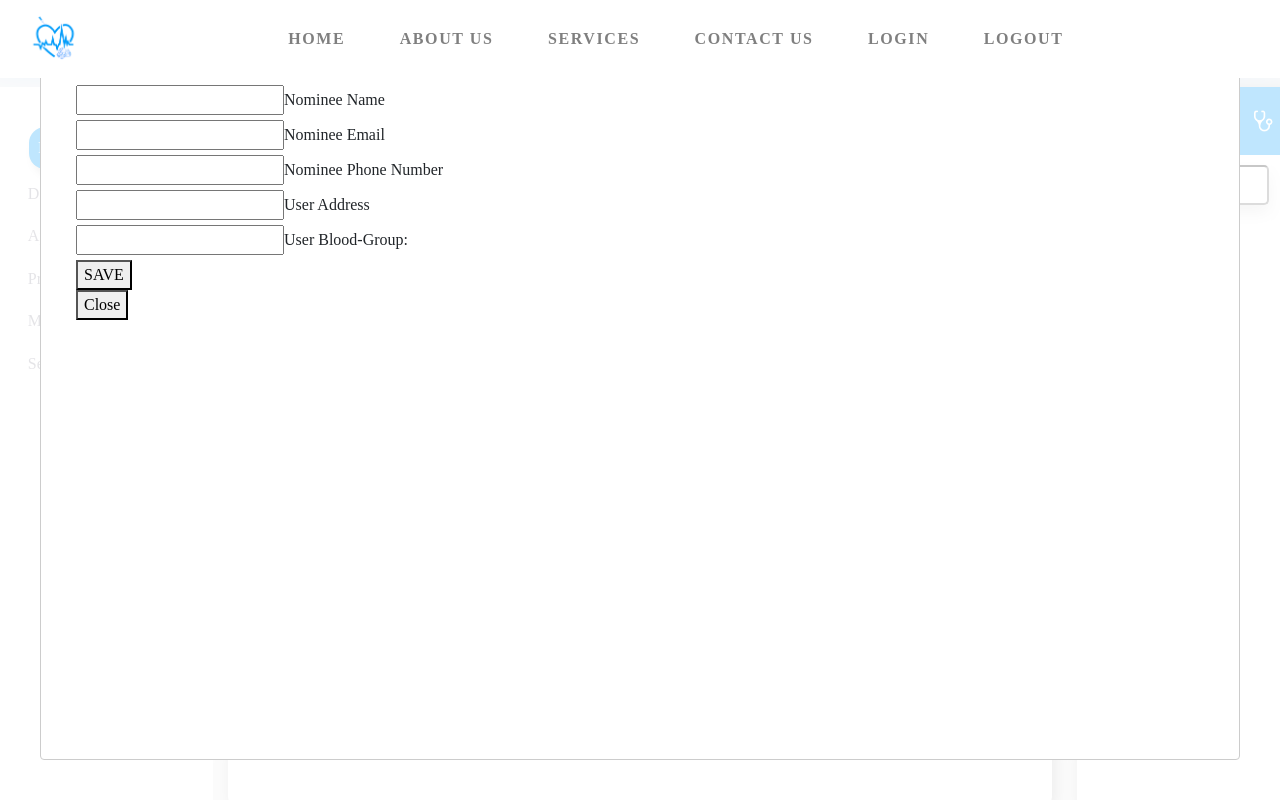
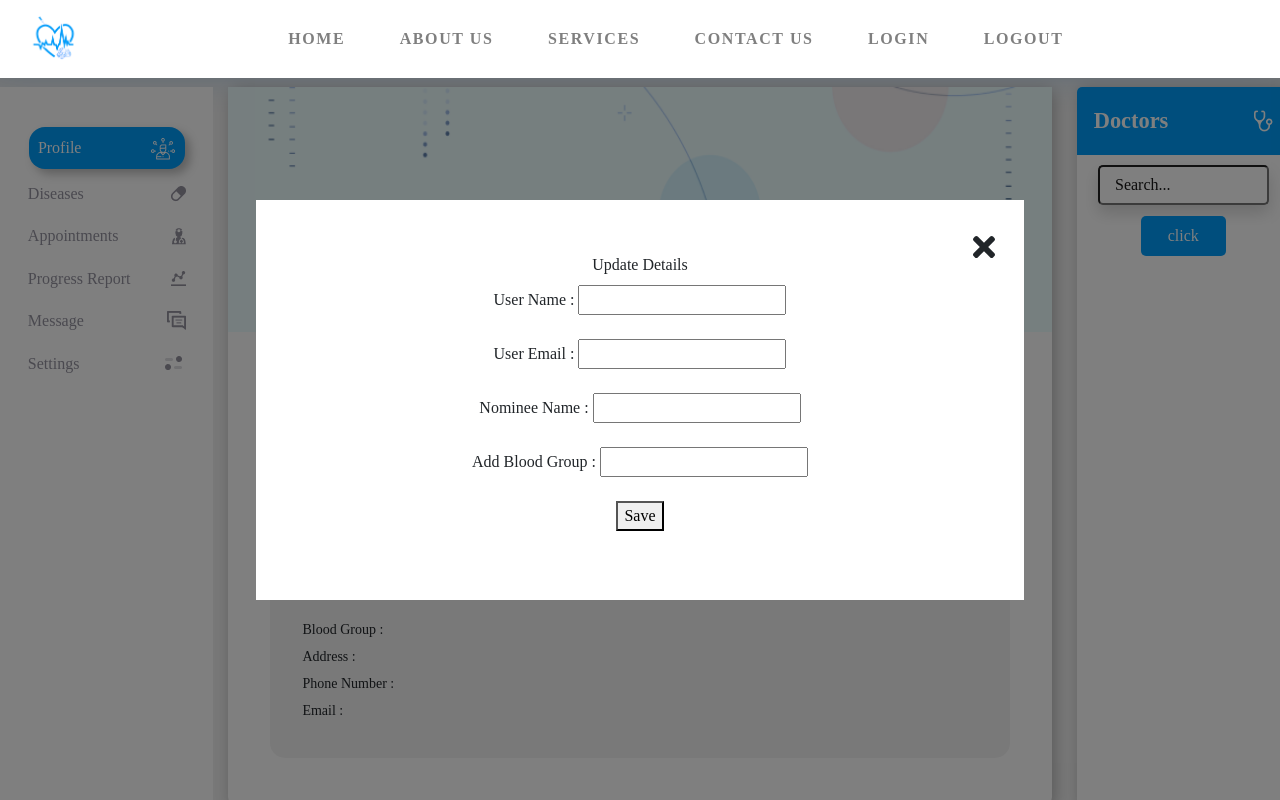
Before and after one commit to biley02/Medical-Record-Project, a React (Create React App) app in the folder medical-record/: page /user/profile in a window 1280 px wide. Both pictures are taken after a click on the picture 961 px from the left and 584 px from the top of the page. Shown: the top 800 px of the page. Built offline with nearby package versions, Linux system fonts and the light colour scheme.

Commit message:
edit-details-modal done styling to be done

```diff
--- a/medical-record/src/components/Diseases.js
+++ b/medical-record/src/components/Diseases.js
@@ -15,9 +15,9 @@ const Diseases = () => {
         shouldCloseOnOverlayClick={false}
         onRequestClose={() => setModalIsOpen(false)}
       >
-        <div id="myModal-dp-edit" className="modal-dp-edit">
-          <div className="modal-content-dp-edit">
-            <span className="close-dp-edit">&times;</span>
+        <div id="myModal-add-disease" className="modal-add-disease">
+          <div className="modal-content-add-disease">
+            <span className="close-add-disease">&times;</span>
             <div className="col-md-6">
               <form
                 className="form-group"
@@ -35,7 +35,7 @@ const Diseases = () => {
                   </span>
                 </div>
                 <img id="img-upload" style={{ maxWidth: "30%" }} />
-                <button type="save" className="save-dp-edit">
+                <button type="save" className="save-add-disease">
                   Save
                 </button>
               </form>
--- a/medical-record/src/components/ProfileDetailsModal.js
+++ b/medical-record/src/components/ProfileDetailsModal.js
@@ -1,71 +1,60 @@
 import React, { useState } from "react";
 import Modal from "react-modal";
-
+import { FaTimes } from 'react-icons/fa';
 import profileEditIcon from '../img/profile-edit-icon.png'
 
 const ProfileDetailsModal = () => {
   const [modalIsOpen, setModalIsOpen] = useState(false);
 
   return (
+    <>
+      <img src={profileEditIcon} id="myBtnEdit" onClick={()=>{setModalIsOpen(true)}}></img>
+      <div className={`${modalIsOpen?'modal-overlay show-modal' : 'modal-overlay'}`}>
+      <div className='add-details-modal-container'>
+        {/* <h3>Change Profile Picture</h3> */}
+        <button className='close-modal-btn' onClick={()=>{setModalIsOpen(false)}}>
+          <FaTimes></FaTimes>
+        </button>
+        <form className="form-group"   enctype="multipart/form-data">
+          <label>
+            Update Details
+          </label>
           <div>
-      <button id="myBtnEdit" onClick={()=>setModalIsOpen(true)}>
-        <img src={profileEditIcon}></img>
-      </button>
-      <Modal
-        isOpen={modalIsOpen}
-        shouldCloseOnOverlayClick={false}
-        onRequestClose={() => setModalIsOpen(false)}
-      >
-        <div id="myModal-dp-edit" className="modal-dp-edit">
-          <div className="modal-content-dp-edit">
-            <span className="close-dp-edit">&times;</span>
-            <div className="col-md-6">
-              <form className="form-modal-edit" method="POST">
-                <div className="group1">
-                  <input type="text" name="nomineeName" />
-                  <span className="highlight1"></span>
-                  <span className="bar1"></span>
-                  <label for="name">Nominee Name</label>
+              <span>
+                <span >
+                    User Name : <input type="text" /><br/><br/>
+                </span>
+              </span>
           </div>
-                <div className="group1-edit">
-                  <input type="text" name="nomineeEmail" />
-                  <span className="highlight1"></span>
-                  <span className="bar1"></span>
-                  <label for="name">Nominee Email</label>
+          <div>
+              <span>
+                <span >
+                    User Email : <input type="text" /><br/><br/>
+                </span>
+              </span>
           </div>
-                <div className="group1">
-                  <input type="text" name="nomineePhn" />
-                  <span className="highlight1"></span>
-                  <span className="bar1"></span>
-                  <label for="name">Nominee Phone Number </label>
+          <div>
+              <span>
+                <span >
+                    Nominee Name : <input type="text" /><br/><br/>
+                </span>
+              </span>
           </div>
-                <div className="group1">
-                  <input type="text" name="address" />
-                  <span className="highlight1"></span>
-                  <span className="bar1"></span>
-                  <label for="name">User Address </label>
+          <div>
+              <span>
+                <span >
+                    Add Blood Group : <input type="text" /><br/><br/>
+                </span>
+              </span>
           </div>
-                <div className="group1">
-                  <input type="text" name="bloodGroup" />
-                  <span className="highlight1"></span>
-                  <span className="bar1"></span>
-                  <label for="name">User Blood-Group: </label>
+          <div>
+          <button type="save">Save</button>
           </div>
-                <span>
-                  <button
-                    className="save1-edit"
-                    formaction="profile/editDetails"
-                  >
-                    SAVE
-                  </button>
-                </span>
         </form>
-              <button onClick={() => setModalIsOpen(false)}>Close</button>
       </div>
       </div>
-        </div>
-      </Modal>
-    </div>
+
+    </>
   );
 };
 
--- a/medical-record/src/styles/modal.css
+++ b/medical-record/src/styles/modal.css
@@ -31,6 +31,18 @@ Modal
   place-items: center;
   position: relative;
 }
+
+.add-details-modal-container {
+  background: white;
+  border-radius: var(--radius);
+  width: 60vw;
+  height: 50vh;
+  max-width: var(--fixed-width);
+  text-align: center;
+  display: grid;
+  place-items: center;
+  position: relative;
+}
 .close-modal-btn {
   position: absolute;
   top: 1rem;
@@ -46,6 +58,11 @@ Modal
   .dp-modal-container {
     width: 70vw;
   }
+
+  .add-details-modal-container{
+    height: 50vh;
+    width: 70vw;
+  }
 }
 
 @media screen and (max-width:600px)
@@ -53,4 +70,9 @@ Modal
   .dp-modal-container {
     width: 90vw;
   }
+
+  .add-details-modal-container{
+    height: 55vh;
+    width: 90vw;
+  }
 }
```
Lines whose indentation alone changed are shown as unchanged.
